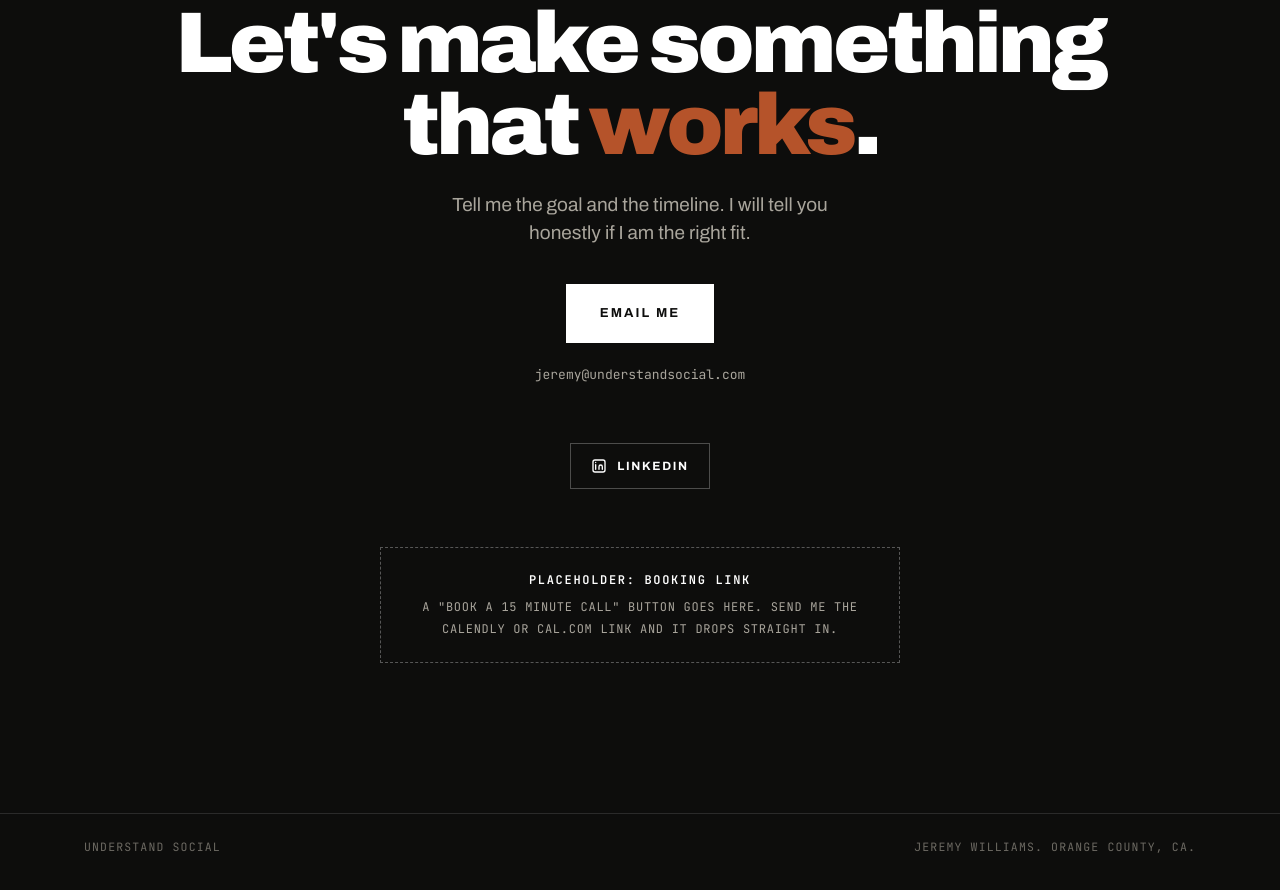
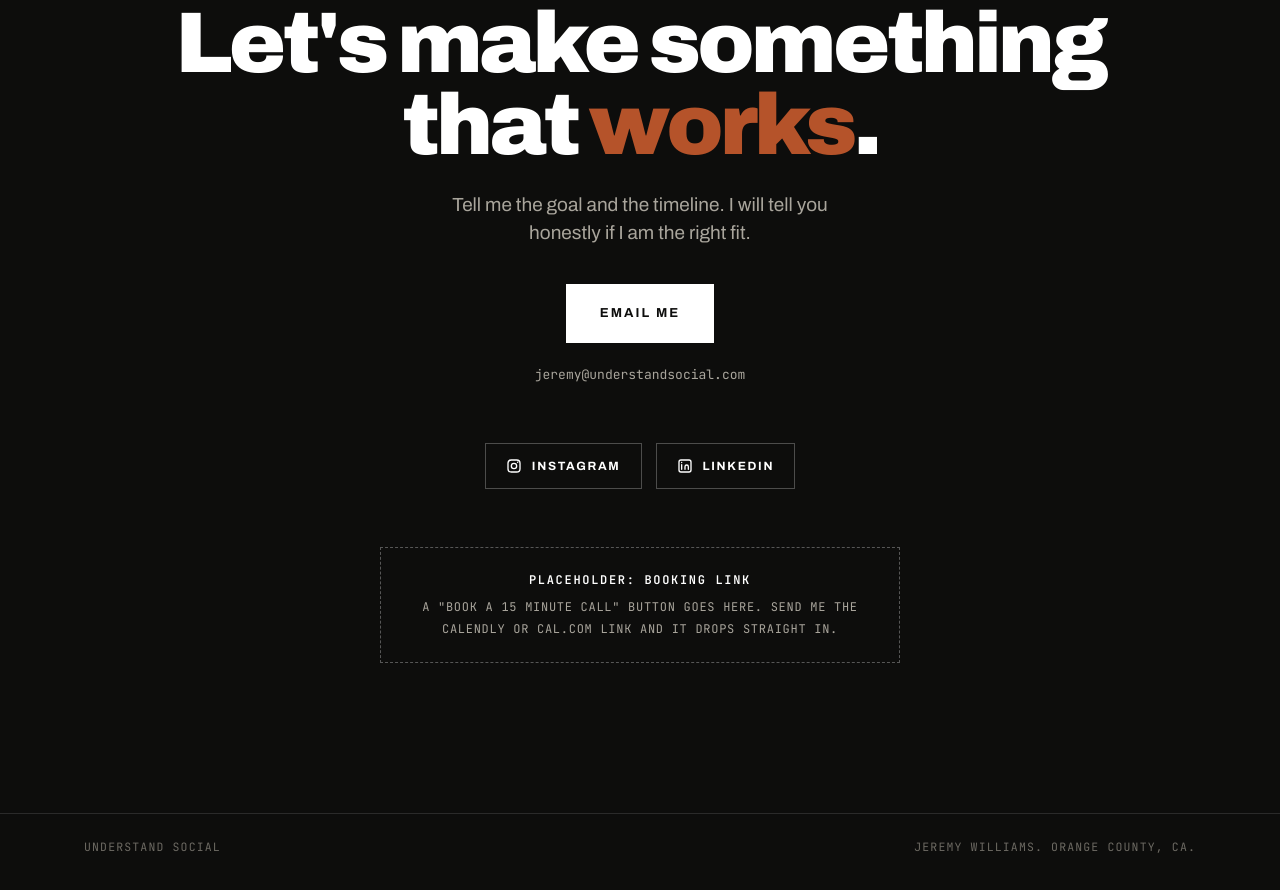
Before and after one commit to JudgyWhale/understandsocial-site, a plain HTML site: page index.html in a window 1280 px wide. Shown: the part 7993-8883 px from the top of the page. Drawn offline with Linux system fonts and the light colour scheme.

Commit message:
Add Instagram link
Co-Authored-By: Claude Opus 5.5 <noreply@anthropic.com>
Claude-Session: https://claude.ai/code/session_01FwDJEtsBak6TcPo9m4HKKH

```diff
--- a/index.html
+++ b/index.html
@@ -313,7 +313,10 @@ footer .wrap{display:flex;flex-wrap:wrap;justify-content:space-between;gap:10px;
     <span class="addr">jeremy@understandsocial.com</span>
 
     <div class="socials">
-      <!-- INSTAGRAM: add link here once handle is known -->
+      <a href="https://www.instagram.com/imjeremywilliams/" target="_blank" rel="noopener">
+        <svg viewBox="0 0 24 24" fill="none" stroke="currentColor" stroke-width="2" stroke-linecap="round"><rect x="3" y="3" width="18" height="18" rx="5"/><circle cx="12" cy="12" r="4"/><circle cx="17.5" cy="6.5" r="1.1" fill="currentColor" stroke="none"/></svg>
+        Instagram
+      </a>
       <a href="https://www.linkedin.com/in/jeremywilliams-digitalmedia" target="_blank" rel="noopener">
         <svg viewBox="0 0 24 24" fill="none" stroke="currentColor" stroke-width="2" stroke-linecap="round"><path d="M7 10v7M7 6.6v.1M12 17v-4a2.5 2.5 0 0 1 5 0v4"/><rect x="3" y="3" width="18" height="18" rx="3"/></svg>
         LinkedIn
```
